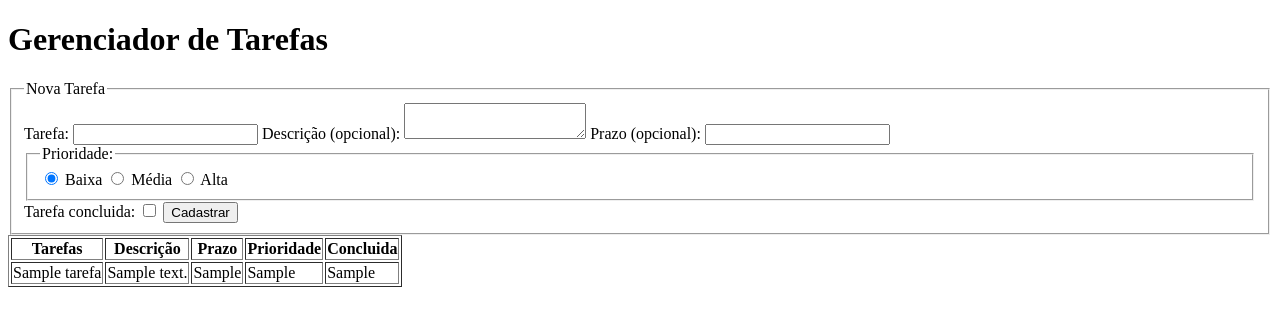
After one commit to mazzaKaio/aulas_php, a PHP site: page /tarefas.php in a window 1280 px wide. The commit adds this page. Shown: the top 326 px of the page. Run offline with PHP 8.4, Linux system fonts and the light colour scheme; tables that the repository leaves empty or names only in its code hold one stand-in row (values such as "Sample post").

Commit message:
Conexao com o banco usando PHP

```diff
--- /dev/null
+++ b/ProjetoFormulario_Tarefas/banco.php
@@ -0,0 +1,40 @@
+<?php
+    $bdServidor = '127.0.0.1';
+    $bdUsuario = 'root';
+    $bdSenha = '';
+    $bdBanco = 'kaio_mazza';
+
+    $conexao = mysqli_connect($bdServidor, $bdUsuario, $bdSenha, $bdBanco);
+
+    if (mysqli_connect_errno()) {
+        echo "Problemas para conectar ao banco. Verifique os dados!";
+        die();
+    }
+
+    function buscar_tarefas($conexao){
+        $sqlBusca = 'SELECT * FROM tarefas';
+        $resultado = mysqli_query($conexao,$sqlBusca);
+
+        $tarefas = array();
+
+        while($tarefa = mysqli_fetch_assoc($resultado)) {
+            $tarefas[] = $tarefa;
+        }
+        return $tarefas;
+    }
+
+    function gravar_tarefas($conexao, $tarefa){
+        $sqlGravar = "
+            INSERT INTO tarefas
+            (nome, descricao, prioridade, prazo, concluida)
+            VALUES (
+                '{$tarefa['nome']}',
+                '{$tarefa['descricao']}',
+                '{$tarefa['prioridade']}',
+                '{$tarefa['prazo']}',
+                '{$tarefa['concluida']}'
+            )";
+
+        mysqli_query($conexao,$sqlGravar);
+    }
+?>
--- a/BCP_ProjetoFormulario_Tarefas/tarefas.php
+++ b/ProjetoFormulario_Tarefas/tarefas.php
@@ -1,6 +1,8 @@
 <?php
     session_start();
+    include "banco.php";
 
+    // CADASTRANDO NOVA TAREFA/CARREGANDO TAREFAS
     if (isset($_GET['nome']) && $_GET['nome'] != '') {
         // Declarando uma array chamada 'tarefa'
         $tarefa = array();
@@ -30,11 +32,9 @@
         $_SESSION['lista_tarefas'][] = $tarefa;
     }
 
-    if (array_key_exists('lista_tarefas', $_SESSION)) {
-        $lista_tarefas = $_SESSION['lista_tarefas'];
-    } else {
-        $lista_tarefas = [];
-    }
+    $lista_tarefas = buscar_tarefas($conexao);
 
-    include "template.php"
+    //session_destroy()
+
+    include "template.php";
 ?>
--- a/BCP_ProjetoFormulario_Tarefas/template.php
+++ b/ProjetoFormulario_Tarefas/template.php
@@ -29,11 +29,11 @@
             <fieldset>
                 <legend>Prioridade:</legend>
                 <label>
-                    <input type="radio" name="prioridade" value="Baixa" checked>
+                    <input type="radio" name="prioridade" value="1" checked>
                         Baixa
-                    <input type="radio" name="prioridade" value="Media">
+                    <input type="radio" name="prioridade" value="2">
                         Média
-                    <input type="radio" name="prioridade" value="Alta">
+                    <input type="radio" name="prioridade" value="3">
                         Alta
                 </label>
             </fieldset>
```
Also changed, not shown: ProjetoFormulario_Tarefas/bckp_tarefas.php (renamed from BCP_ProjetoFormulario_Tarefas/bckp_tarefas.php).
